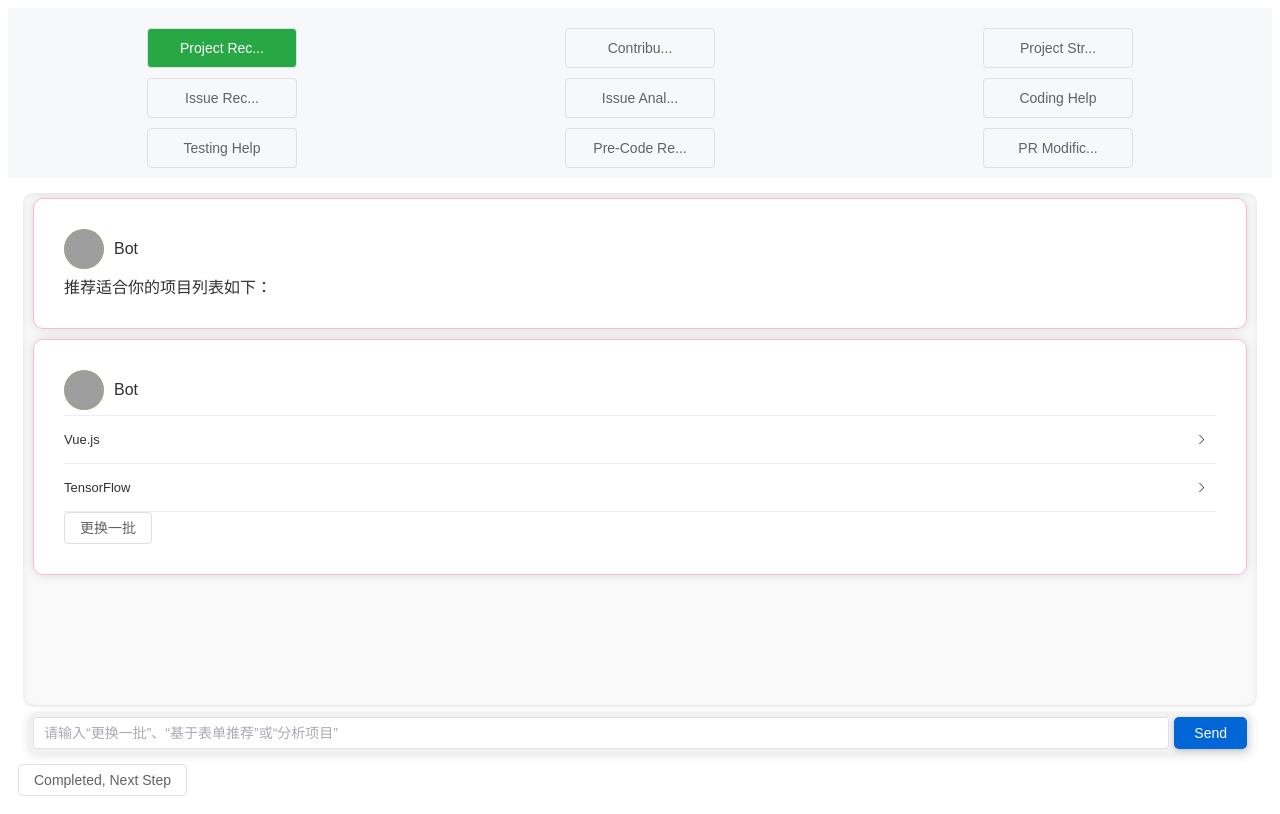
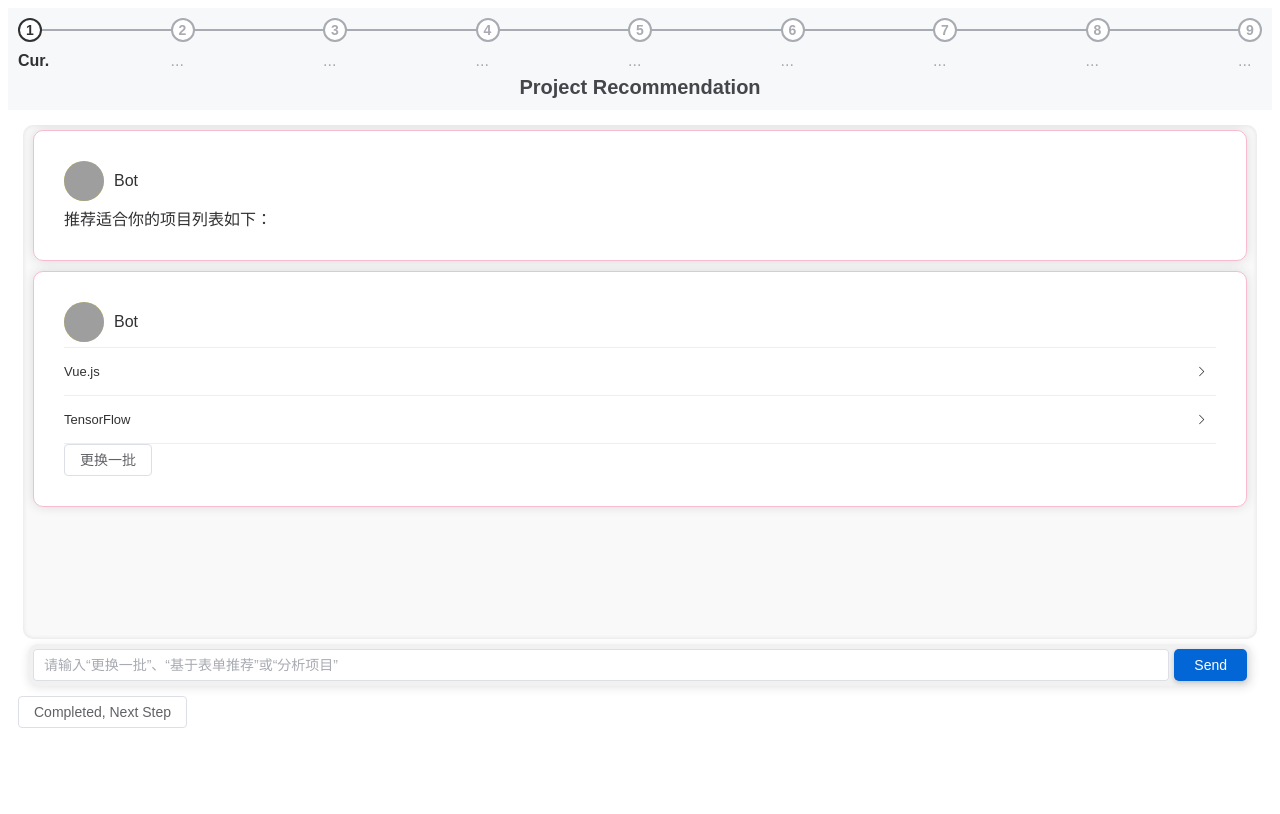
Before and after one commit to yhzhu99/OSSerCopilot, a Vue app: page / in a window 1280 px wide. Both pictures are taken after a click on the button "Confirm Participation". Built offline with nearby package versions, Linux system fonts and the light colour scheme; grey boxes are pictures that could not be loaded.

Commit message:
style: main page use timeline, use steps to denote current task

```diff
--- a/src/App.vue
+++ b/src/App.vue
@@ -1,76 +1,101 @@
+<template>
+  <div class="main-page">
+    <header class="header" v-if="currentView !== 'introduction'">
+      <el-steps
+        class="steps"
+        style="max-width: 100%"
+        :active="currentTaskIndex"
+        finish-status="success"
+      >
+        <el-step
+          v-for="(item, index) in navItems"
+          :key="index"
+          :title="getStepStatus(index)"
+        />
+      </el-steps>
+      <h1 class="current-task-title">{{currentTask}}</h1>
+    </header>
+    <main class="content">
+      <div v-if="currentView === 'introduction'">
+        <h1>Welcome to Our Experiment</h1>
+        <p>We are conducting an interactive test combining GitHub and AI to enhance the GitHub user experience. In this test, you will go through various steps sequentially. Please complete each step before moving to the next.</p>
+        <el-timeline style="max-width: 600px; margin: 20px auto;">
+          <el-timeline-item
+            v-for="(item, index) in navItems"
+            :key="item.view"
+            :timestamp="index + 1"
+          >
+            {{ item.fullText }}
+          </el-timeline-item>
+        </el-timeline>
+        <el-button @click="startExperiment">Confirm Participation</el-button>
+      </div>
+      <div v-else>
+        <component :is="currentComponent" />
+        <el-button @click="nextTask">Completed, Next Step</el-button>
+      </div>
+      <div v-if="displayMessage" class="message-display">{{ displayMessage }}</div>
+    </main>
+  </div>
+</template>
+
 <script setup>
-import { ref, onMounted } from 'vue';
+import { ref, computed, onMounted } from 'vue';
+import { ElButton, ElMessageBox, ElTimeline, ElTimelineItem, ElSteps, ElStep } from 'element-plus';
+import 'element-plus/theme-chalk/index.css';
 import ChatBot from './components/ChatBot.vue';
-import ProjectRecommendation from './components/ProjectRecommendation.vue';
 import ProjectRecommendationChat from './components/ProjectRecommendationChat.vue';
-import { ElButton, ElTooltip, ElMessageBox } from 'element-plus';
 
 // 导航项的定义
 const navItems = [
-  { view: 'project-recommendation', text: 'Project Rec...', fullText: 'Project Recommendation' },
-  { view: 'contribution-guideline', text: 'Contribu...', fullText: 'Contribution Guideline Analysis' },
-  { view: 'project-structure', text: 'Project Str...', fullText: 'Project Structure Analysis' },
-  { view: 'issue-recommendation', text: 'Issue Rec...', fullText: 'Issue Recommendation' },
-  { view: 'issue-analysis', text: 'Issue Anal...', fullText: 'Issue Analysis' },
-  { view: 'coding-help', text: 'Coding Help', fullText: 'Coding Help' },
-  { view: 'testing-help', text: 'Testing Help', fullText: 'Testing Help' },
-  { view: 'pre-code-review', text: 'Pre-Code Re...', fullText: 'Pre-Code Review' },
-  { view: 'pr-modification', text: 'PR Modific...', fullText: 'PR Modification Help' },
+  { view: 'project-recommendation', fullText: 'Project Recommendation' },
+  { view: 'contribution-guideline', fullText: 'Contribution Guideline Analysis' },
+  { view: 'project-structure', fullText: 'Project Structure Analysis' },
+  { view: 'issue-recommendation', fullText: 'Issue Recommendation' },
+  { view: 'issue-analysis', fullText: 'Issue Analysis' },
+  { view: 'coding-help', fullText: 'Coding Help' },
+  { view: 'testing-help', fullText: 'Testing Help' },
+  { view: 'pre-code-review', fullText: 'Pre-Code Review' },
+  { view: 'pr-modification', fullText: 'PR Modification Help' },
 ];
 
-const progress = ref(0);
 const displayMessage = ref('');
 const currentView = ref('introduction'); // 初始视图为引导页
-const completedTasks = ref({});
-const currentTask = ref(''); // 追踪当前任务
+const currentTaskIndex = ref(0);
+const currentTask = computed(() => navItems[currentTaskIndex.value].fullText); // 追踪当前任务
 
-
-// 更新进度
-const updateProgress = (newProgress) => {
-  progress.value = newProgress;
+// 获取步骤状态
+const getStepStatus = (index) => {
+  if (index < currentTaskIndex.value) {
+    return 'OK';
+  } else if (index === currentTaskIndex.value) {
+    return 'Cur.';
+  } else {
+    return '...';
+  }
 };
 
 // 切换视图
 const switchView = (view, index) => {
-  // 顺序操作检测
-  for (let i = 0; i < index; i++) {
-    if (!completedTasks.value[navItems[i].view]) {
-      ElMessageBox.alert('Please complete the previous steps in order.', 'Warning', {
-        confirmButtonText: 'OK',
-      });
-      return;
-    }
-  }
   currentView.value = view;
-  // 只更新当前任务为有效任务
-  if (!completedTasks.value[view]) {
-    currentTask.value = view;
-  }
+  currentTaskIndex.value = index;
 };
 
-// 标记任务完成
-const markCompleted = (view) => {
-  completedTasks.value[view] = true;
-  // 保持当前任务不变以便用户回退时仍保持绿色
-  // 自动跳转到下一个任务
-  const currentIndex = navItems.findIndex(item => item.view === view);
-  if (currentIndex < navItems.length - 1) {
-    switchView(navItems[currentIndex + 1].view, currentIndex + 1);
+// 跳转到下一个任务
+const nextTask = () => {
+  if (currentTaskIndex.value < navItems.length - 1) {
+    currentTaskIndex.value++;
+    currentView.value = navItems[currentTaskIndex.value].view;
+  } else {
+    ElMessageBox.alert('You have completed all the tasks.', 'Congratulations', {
+      confirmButtonText: 'OK',
+    });
   }
 };
 
 const startExperiment = () => {
-  currentView.value = navItems[0].view;
-  currentTask.value = navItems[0].view; // 设置初始任务
-};
-
-const canProceed = (index) => {
-  for (let i = 0; i < index; i++) {
-    if (!completedTasks.value[navItems[i].view]) {
-      return false;
-    }
-  }
-  return true;
+  currentTaskIndex.value = 0;
+  currentView.value = navItems[0].view; // 设置初始任务
 };
 
 onMounted(() => {
@@ -80,77 +105,33 @@ onMounted(() => {
     }
   });
 });
+
+// 计算当前显示的组件
+const currentComponent = computed(() => {
+  switch (currentView.value) {
+    case 'project-recommendation':
+      return ProjectRecommendationChat;
+    case 'contribution-guideline':
+      return ChatBot;
+    case 'project-structure':
+      return { template: '<p>This is the Project Structure Analysis area.</p>' };
+    case 'issue-recommendation':
+      return { template: '<p>This is the Issue Recommendation area.</p>' };
+    case 'issue-analysis':
+      return { template: '<p>This is the Issue Analysis area.</p>' };
+    case 'coding-help':
+      return { template: '<p>This is the Coding Help area.</p>' };
+    case 'testing-help':
+      return { template: '<p>This is the Testing Help area.</p>' };
+    case 'pre-code-review':
+      return { template: '<p>This is the Pre-Code Review area.</p>' };
+    case 'pr-modification':
+      return { template: '<p>This is the PR Modification Help area.</p>' };
+    default:
+      return { template: '<div></div>' };
+  }
+});
 </script>
-
-<template>
-  <div class="main-page">
-    <header class="header" v-if="currentView !== 'introduction'">
-      <div class="nav-bar">
-        <el-tooltip v-for="(item, index) in navItems" :key="item.view" :content="item.fullText" placement="bottom">
-        <el-button
-          :style="{
-            backgroundColor: currentTask === item.view ? '#28a745' :
-                            completedTasks[item.view] ? '#0366d6' :
-                            canProceed(index) ? '' : '#f6f8fa',
-            color: currentTask === item.view || completedTasks[item.view] ? 'white' : ''
-          }"
-          @click="() => switchView(item.view, index)"
-          class="nav-button"
-        >
-          {{ item.text }}
-        </el-button>
-        </el-tooltip>
-      </div>
-    </header>
-    <main class="content">
-      <div v-if="currentView === 'introduction'">
-        <h1>Welcome to Our Experiment</h1>
-        <p>We are conducting an interactive test combining GitHub and AI to enhance the GitHub user experience. In this test, you will go through various steps sequentially. Please complete each step before moving to the next.</p>
-        <p>Click the button below to start the experiment.</p>
-        <el-button @click="startExperiment">Confirm Participation</el-button>
-      </div>
-      <div v-else-if="currentView === 'project-recommendation'">
-        <!-- <ProjectRecommendation /> -->
-        <ProjectRecommendationChat />
-        <el-button v-if="!completedTasks['project-recommendation']" @click="markCompleted('project-recommendation')">Completed, Next Step</el-button>
-      </div>
-      <div v-else-if="currentView === 'contribution-guideline'">
-        <p>This is the Contribution Guideline Analysis area.</p>
-        <ChatBot @update-progress="updateProgress" />
-        <el-button v-if="!completedTasks['contribution-guideline']" @click="markCompleted('contribution-guideline')">Completed, Next Step</el-button>
-      </div>
-      <div v-else-if="currentView === 'project-structure'">
-        <p>This is the Project Structure Analysis area.</p>
-        <el-button v-if="!completedTasks['project-structure']" @click="markCompleted('project-structure')">Completed, Next Step</el-button>
-      </div>
-      <div v-else-if="currentView === 'issue-recommendation'">
-        <p>This is the Issue Recommendation area.</p>
-        <el-button v-if="!completedTasks['issue-recommendation']" @click="markCompleted('issue-recommendation')">Completed, Next Step</el-button>
-      </div>
-      <div v-else-if="currentView === 'issue-analysis'">
-        <p>This is the Issue Analysis area.</p>
-        <el-button v-if="!completedTasks['issue-analysis']" @click="markCompleted('issue-analysis')">Completed, Next Step</el-button>
-      </div>
-      <div v-else-if="currentView === 'coding-help'">
-        <p>This is the Coding Help area.</p>
-        <el-button v-if="!completedTasks['coding-help']" @click="markCompleted('coding-help')">Completed, Next Step</el-button>
-      </div>
-      <div v-else-if="currentView === 'testing-help'">
-        <p>This is the Testing Help area.</p>
-        <el-button v-if="!completedTasks['testing-help']" @click="markCompleted('testing-help')">Completed, Next Step</el-button>
-      </div>
-      <div v-else-if="currentView === 'pre-code-review'">
-        <p>This is the Pre-Code Review area.</p>
-        <el-button v-if="!completedTasks['pre-code-review']" @click="markCompleted('pre-code-review')">Completed, Next Step</el-button>
-      </div>
-      <div v-else-if="currentView === 'pr-modification'">
-        <p>This is the PR Modification Help area.</p>
-        <el-button v-if="!completedTasks['pr-modification']" @click="markCompleted('pr-modification')">Completed, Next Step</el-button>
-      </div>
-      <div v-if="displayMessage" class="message-display">{{ displayMessage }}</div>
-    </main>
-  </div>
-</template>
 
 <style scoped>
 .main-page {
@@ -171,30 +152,18 @@ onMounted(() => {
   flex-shrink: 0;
 }
 
-.nav-bar {
-  display: grid;
-  grid-template-columns: repeat(3, 1fr);
-  gap: 10px;
-  margin-top: 10px;
-  width: 100%;
-  justify-content: center;
+.steps {
+  width: 1800px;
+  max-width: 100%;
 }
 
-.nav-button {
-  width: 100%;
-  max-width: 150px;
-  height: 40px;
-  white-space: nowrap;
-  overflow: hidden;
-  text-overflow: ellipsis;
+.current-task-title {
+  margin-top: 1px;
+  margin-bottom: 1px;
+  font-size: 20px;
+  font-weight: bold;
+  color: #444649;
   text-align: center;
-  justify-self: center;
-  margin-left: 0 !important; /* 覆盖 Element Plus 的默认左边距 */
-}
-
-/* 确保按钮组中的所有按钮都没有左边距 */
-.nav-bar :deep(.el-button-group .el-button) {
-  margin-left: 0 !important;
 }
 
 .content {
```
